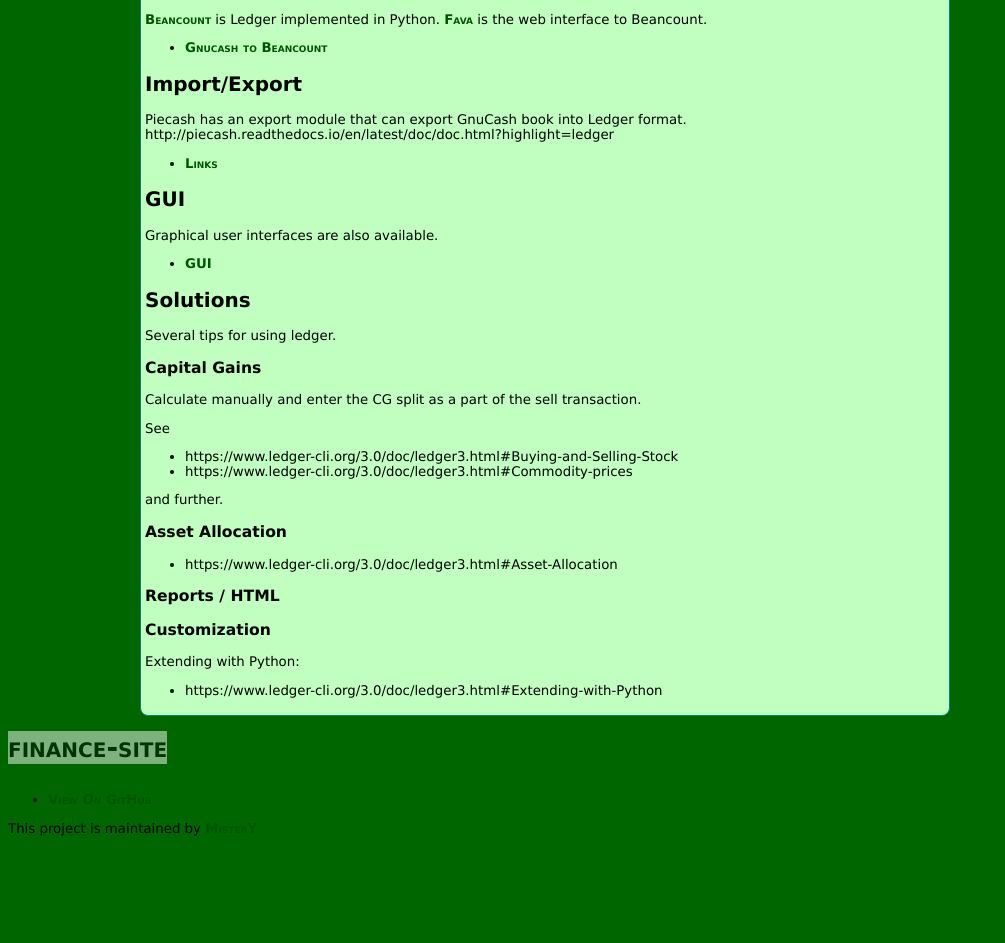
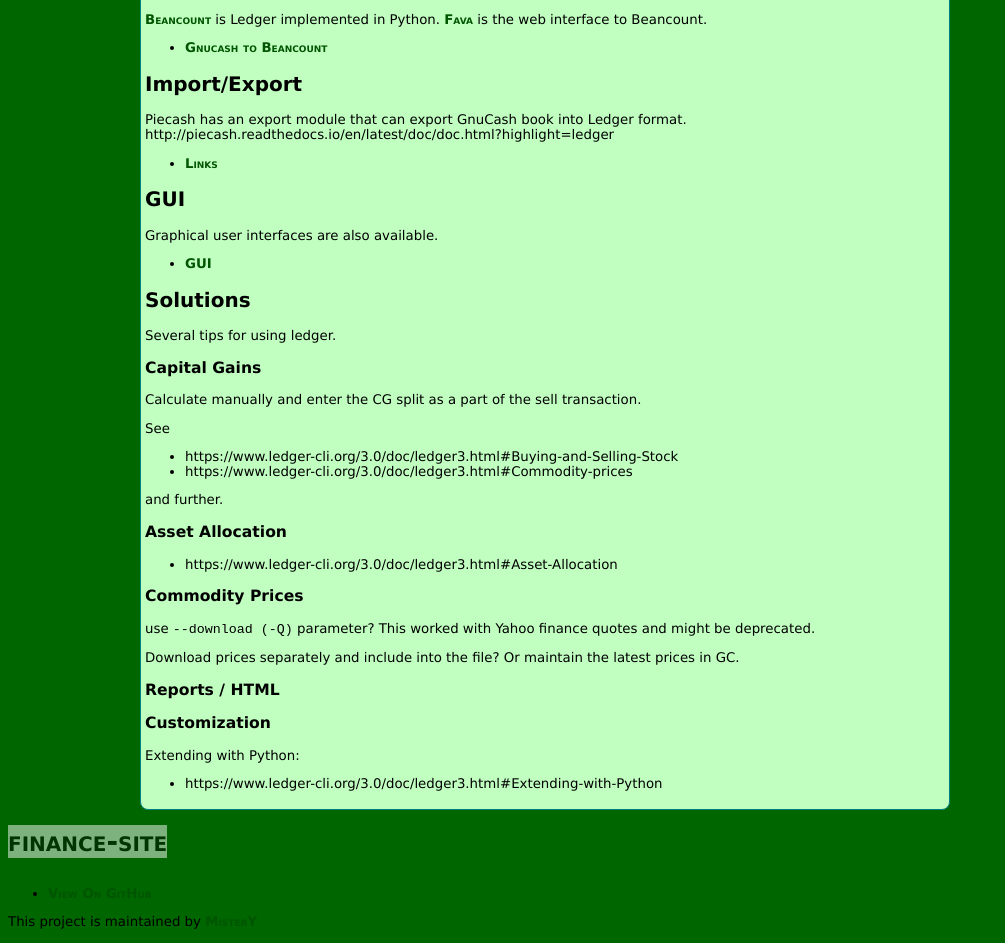
Before and after one commit to MisterY/finance-site, a Jekyll site: the page built from plain-text-accounting.md, in a window 1280 px wide, cut to the strip 364-1307 px from the top of the page. Shown: the whole strip, without its empty margins (0-1005 px from the left). Built offline with Jekyll 4.4.1, drawn with Linux system fonts in a browser that asks for light colours; our own code applies the rules of GitHub Pages for plain Markdown files; the repository's description, which GitHub fills in, is left out; before the commit the page ends 1213 px from its top, so only the background shows below that.

Commit message:
how to maintain the price database?

```diff
--- a/plain-text-accounting.md
+++ b/plain-text-accounting.md
@@ -56,6 +56,12 @@ and further.
 
 - https://www.ledger-cli.org/3.0/doc/ledger3.html#Asset-Allocation
 
+### Commodity Prices
+
+use `--download (-Q)` parameter? This worked with Yahoo finance quotes and might be deprecated.
+
+Download prices separately and include into the file? Or maintain the latest prices in GC.
+
 ### Reports / HTML
 
 ### Customization
```
